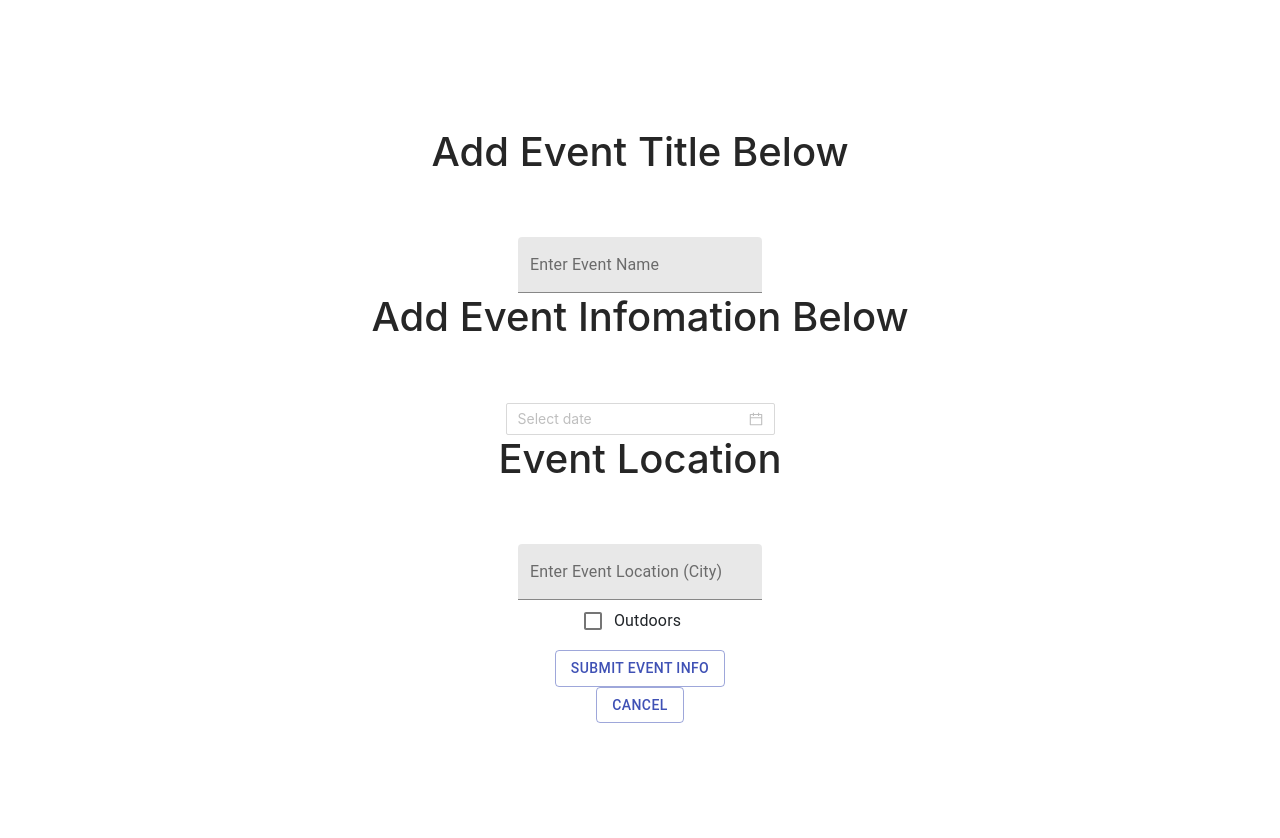
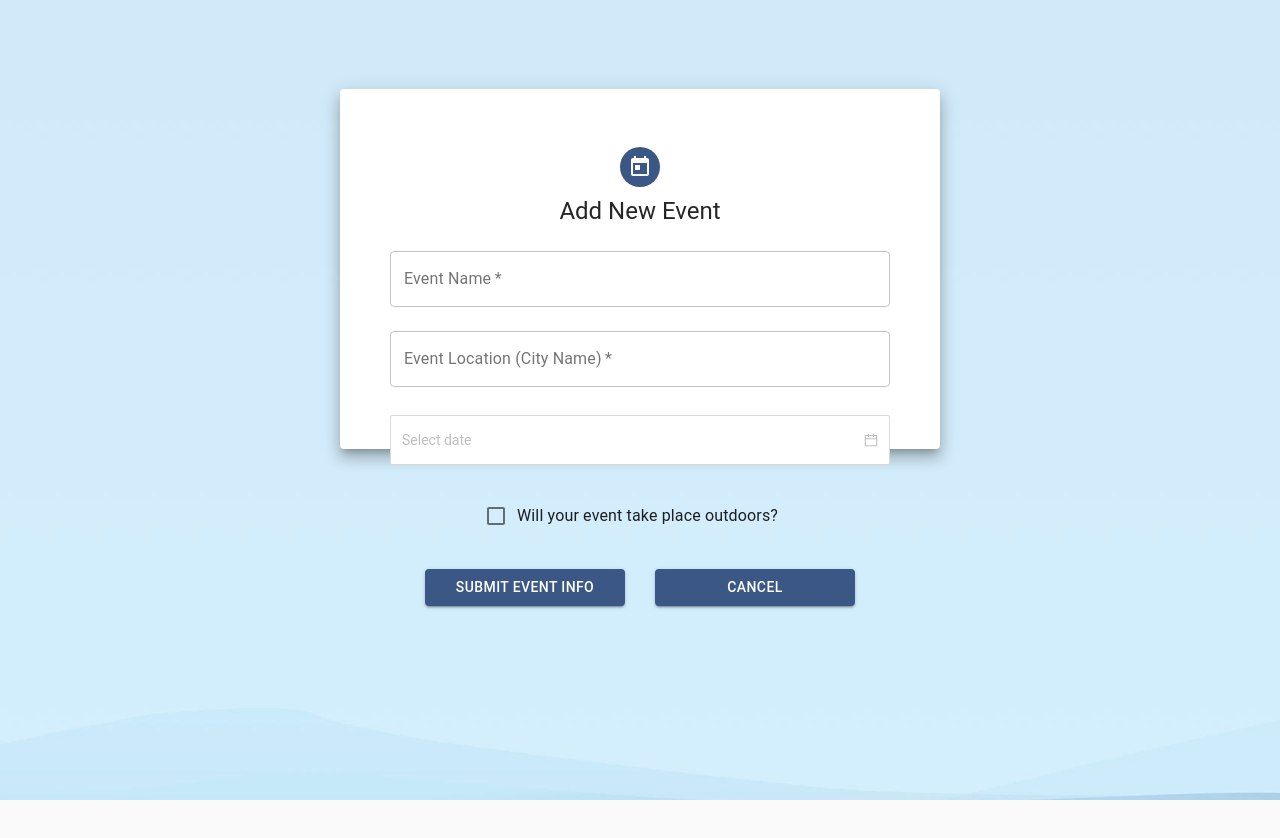
Before and after one commit to connor-giles/raincheck, a React (Create React App) app: page /add-event in a window 1280 px wide. Shown: the top 838 px of the page. After the commit the page ends 800 px from the top, so only its background shows below. Built offline with nearby package versions, Linux system fonts and the light colour scheme; no server answers; sample sign-in values are in the browser's storage.

Commit message:
updated frontend for add event page

```diff
--- a/package.json
+++ b/package.json
@@ -6,6 +6,7 @@
     "@date-io/date-fns": "^1.3.13",
     "@date-io/moment": "^1.3.13",
     "@material-ui/core": "^4.11.3",
+    "@material-ui/icons": "^4.11.2",
     "@material-ui/lab": "*",
     "@material-ui/pickers": "^3.3.10",
     "@testing-library/jest-dom": "^5.11.9",
--- a/src/components/AddEvent.js
+++ b/src/components/AddEvent.js
@@ -1,26 +1,58 @@
 import React, { useState } from 'react';
-import TextField from '@material-ui/core/TextField';
 import { DatePicker, Space } from 'antd';
 import 'antd/dist/antd.css';
 import { makeStyles } from '@material-ui/core/styles';
-import { Button, Checkbox, FormControlLabel } from '@material-ui/core';
+import { Button, Checkbox, FormControlLabel, Grid, Typography } from '@material-ui/core';
+import { TextField, Container, CssBaseline, Avatar, Paper, Box } from '@material-ui/core';
 import firebase from 'firebase/app'
 import helperFunctions from '../firebase.js'
 import { useHistory } from "react-router-dom"
+import TodayIcon from '@material-ui/icons/Today';
+import Image from '../assets/pic1.jpg';
 
 
-const useStyles = makeStyles({
-    container: {
-        display: 'flex',
+
+const useStyles = makeStyles((theme) => ({
+    fullPage: {
+        backgroundImage:  `url(${Image})`
+    },
+    paper: {
+      marginTop: theme.spacing(8),
+      display: 'block',
       flexDirection: 'column',
+      padding: 50,
+      height: '45vh',
+      width: 600,
+      alignItems: 'center',
       justifyContent: 'center',
-        alignItems: 'center',
-        margin: '10%',
     },
-    title: {
-        marginBottom: '6%'
-    }
-})
+    avatar: {
+      margin: theme.spacing(1),
+      backgroundColor: '#3b5785'
+    },
+    datePicker: {
+      marginTop: '20px'
+    },
+    outdoor: {
+      paddingTop: 30
+    },
+    form: {
+      width: '100%', // Fix IE 11 issue.
+      marginTop: theme.spacing(1),
+    },
+    submitButton: {
+      margin: theme.spacing(3, 0, 2),
+      maxWidth: '200px',
+      marginRight: '15px',
+      backgroundColor: '#3b5785'
+    },
+    cancelButton: {
+      margin: theme.spacing(3, 0, 2),
+      maxWidth: '200px',
+      marginLeft: '15px',
+      backgroundColor: '#3b5785'
+    },
+}));
 
 export default function AddEvent(props) {
     const classes = useStyles() //handles css stuff
@@ -73,26 +105,44 @@ export default function AddEvent(props) {
     }
 
     return(
-        <div className={classes.container}>
+        <div className={classes.fullPage}>
+        <Container component="main" maxWidth="xs">
+            <CssBaseline />
+            <Box display="flex" alignItems="center" justifyContent="center">
+                <Paper elevation={10} className={classes.paper} square={false} varient='outlined' align='center'>
+                    <Avatar className={classes.avatar} align="center">
+                        <TodayIcon />
+                    </Avatar>
+                    <Typography component="h1" variant="h5" align='center'>
+                        Add New Event
+                    </Typography>
+                    <form className={classes.form} noValidate>
+                        <TextField
+                            variant="outlined"
+                            margin="normal"
+                            required
+                            fullWidth
+                            label="Event Name"
+                            name="eventName"
+                            onChange={(e) => setEventName(e.target.value)}
+                            />
+                        <TextField
+                            variant="outlined"
+                            margin="normal"
+                            required
+                            fullWidth
+                            name="eventLoc"
+                            label="Event Location (City Name)"
+                            onChange={(e) => setEventLocation(e.target.value)}
+                        />
 
-        <h1 className={classes.title}>Add Event Title Below</h1>
-        <form noValidate autoComplete="off">
-            <TextField onChange={(e) => setEventName(e.target.value)} id="filled-basic" label="Enter Event Name" variant="filled" color="secondary"/>
-        </form>
-
-
-        <h1 className={classes.title}>Add Event Infomation Below</h1>
-        <div>
+                        <div className={classes.datePicker}>
                             <Space direction="vertical" size={12}>
-                <DatePicker showTime onChange={onChange} />
+                                <DatePicker showTime onChange={onChange} style={{ width: 500, height: 50}}/>
                             </Space>
                         </div>
 
-        <h1 className={classes.title}>Event Location</h1>
-        <form noValidate autoComplete="off">
-            <TextField onChange={(e) => setEventLocation(e.target.value)} id="filled-basic" label="Enter Event Location (City)" variant="filled" color="secondary"/>
-        </form>
-        <FormControlLabel
+                        <FormControlLabel className = {classes.outdoor}
                             control={
                                 <Checkbox
                                     checked={isOutdoors}
@@ -101,22 +151,36 @@ export default function AddEvent(props) {
                                     color="primary"
                                 />
                             }
-            label="Outdoors"
+                            label="Will your event take place outdoors?"
                         />
-
-        <Button variant="outlined" color="primary"
+                        <Button
+                            type="submit"
+                            fullWidth
+                            variant="contained"
+                            color="primary"
+                            className={classes.submitButton}
                             onClick={() => {
                                 sendInfoToDb()
                                 history.push("/userdashboard")
                             }}>
                             Submit Event Info
                         </Button>
-
-        <Button variant="outlined" color="primary" onClick={() => {history.push("/userdashboard") }}>
+                        <Button
+                            type="submit"
+                            fullWidth
+                            variant="contained"
+                            color="primary"
+                            className={classes.cancelButton}
+                            onClick={() => {
+                                history.push("/userdashboard")
+                            }}>
                             Cancel
                         </Button>
-
+                    </form>
+                </Paper>
+            </Box>
+        </Container>
         </div>
-    )
+    );
 
 }
```
Also changed, not shown: src/assets/pic1.jpg (added), 1 other file (tests, documents, lock files or other folders). Lines whose indentation alone changed are shown as unchanged.
